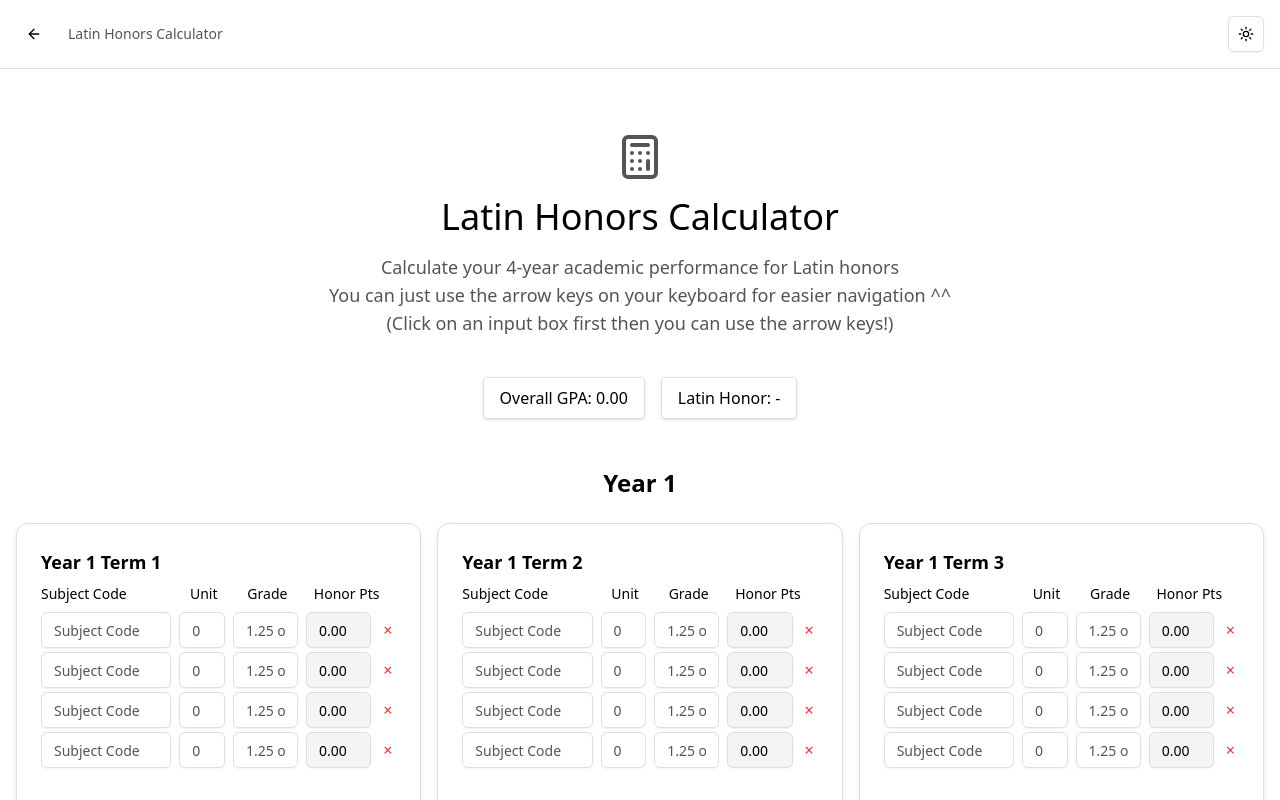
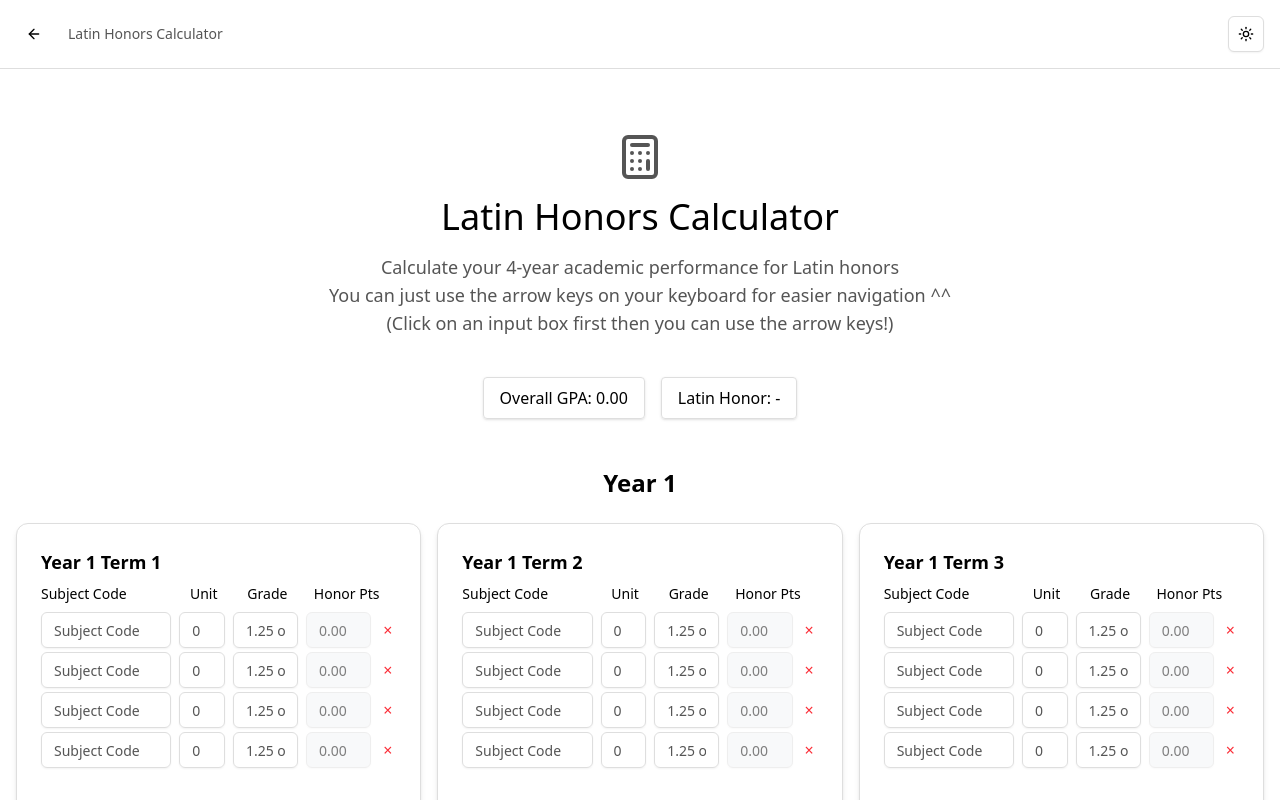
Before and after one commit to jpcsapc/APC-Honors-Checker, a Next.js app: page /latin-honors in a window 1280 px wide. Shown: the top 800 px of the page. Built offline with nearby package versions, Linux system fonts and the light colour scheme.

Commit message:
ui: make Honor Pts boxes not clickable

```diff
--- a/src/components/TermTable.tsx
+++ b/src/components/TermTable.tsx
@@ -273,7 +273,7 @@ export function TermTable({ term, onStatsChange, initialRows, onEdge }: TermTabl
                       value="N/A"
                       readOnly
                       disabled
-                      className={cn(natSerClassName)}
+                      className={cn(natSerClassName, "pointer-events-none")}
                       tabIndex={-1}
                     />
                   ) : (
@@ -281,7 +281,8 @@ export function TermTable({ term, onStatsChange, initialRows, onEdge }: TermTabl
                       placeholder="0.00"
                       value={row.honorPoints.toFixed(2)}
                       readOnly
-                      className="bg-gray-100 dark:bg-gray-800"
+                      disabled
+                      className="bg-gray-100 dark:bg-gray-800 pointer-events-none cursor-not-allowed"
                       tabIndex={-1}
                     />
                   )}
```
